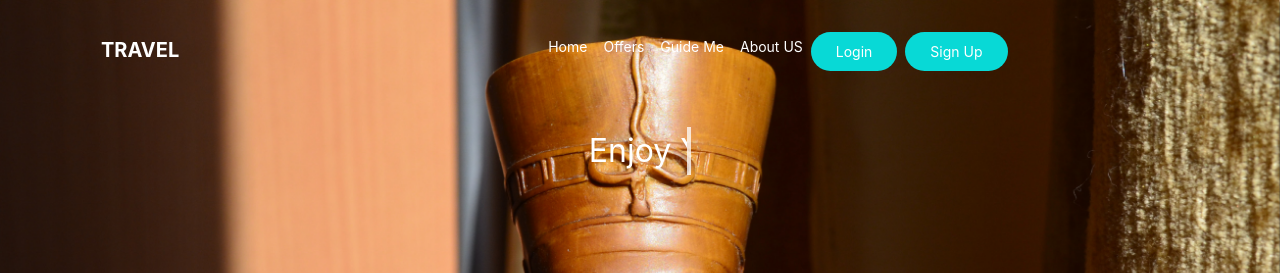
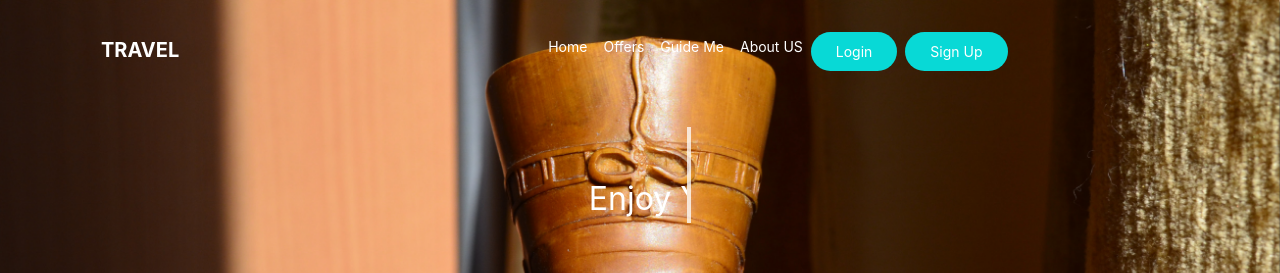
Before and after one commit to Radwaaelsayed/travel-agency, a React (Create React App) app: page / in a window 1280 px wide. Shown: the top 273 px of the page. Built offline with nearby package versions, Linux system fonts and the light colour scheme; no server answers.

Commit message:
Update header.js

```diff
--- a/src/components/header.js
+++ b/src/components/header.js
@@ -25,7 +25,7 @@ const Header = (props) =>{
                 <div className="container">
                    <NavBar user={props.user}/>
                    <div className="d-flex flex-column justify-content-center align-items-center text-center mt-lg-5" >
-                       <div className="text-center anim-typewriter line">
+                       <div className="text-center pt-5 anim-typewriter line">
                            {
                            hello[Math.floor(Math.random()*hello.length) ]
                             }
```
